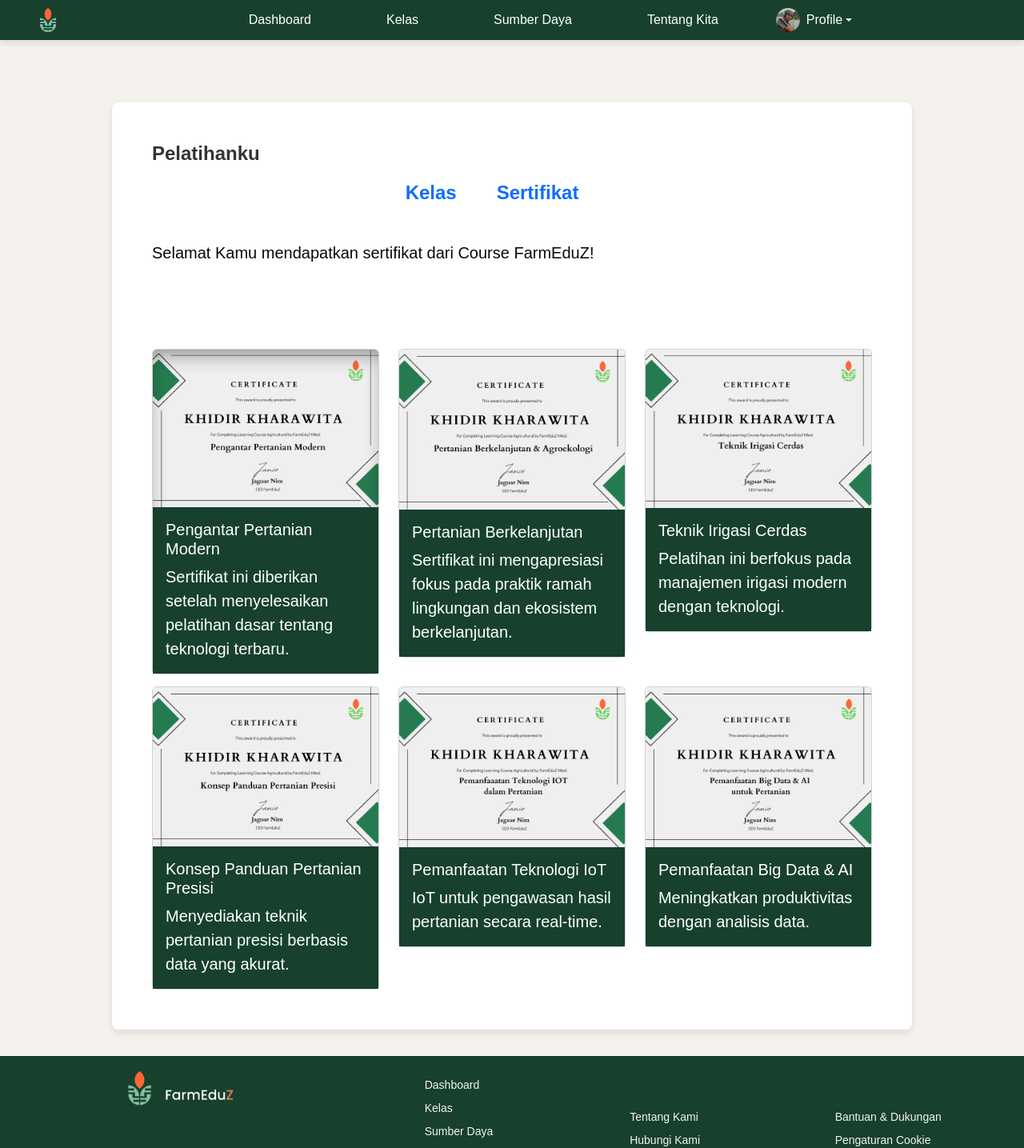
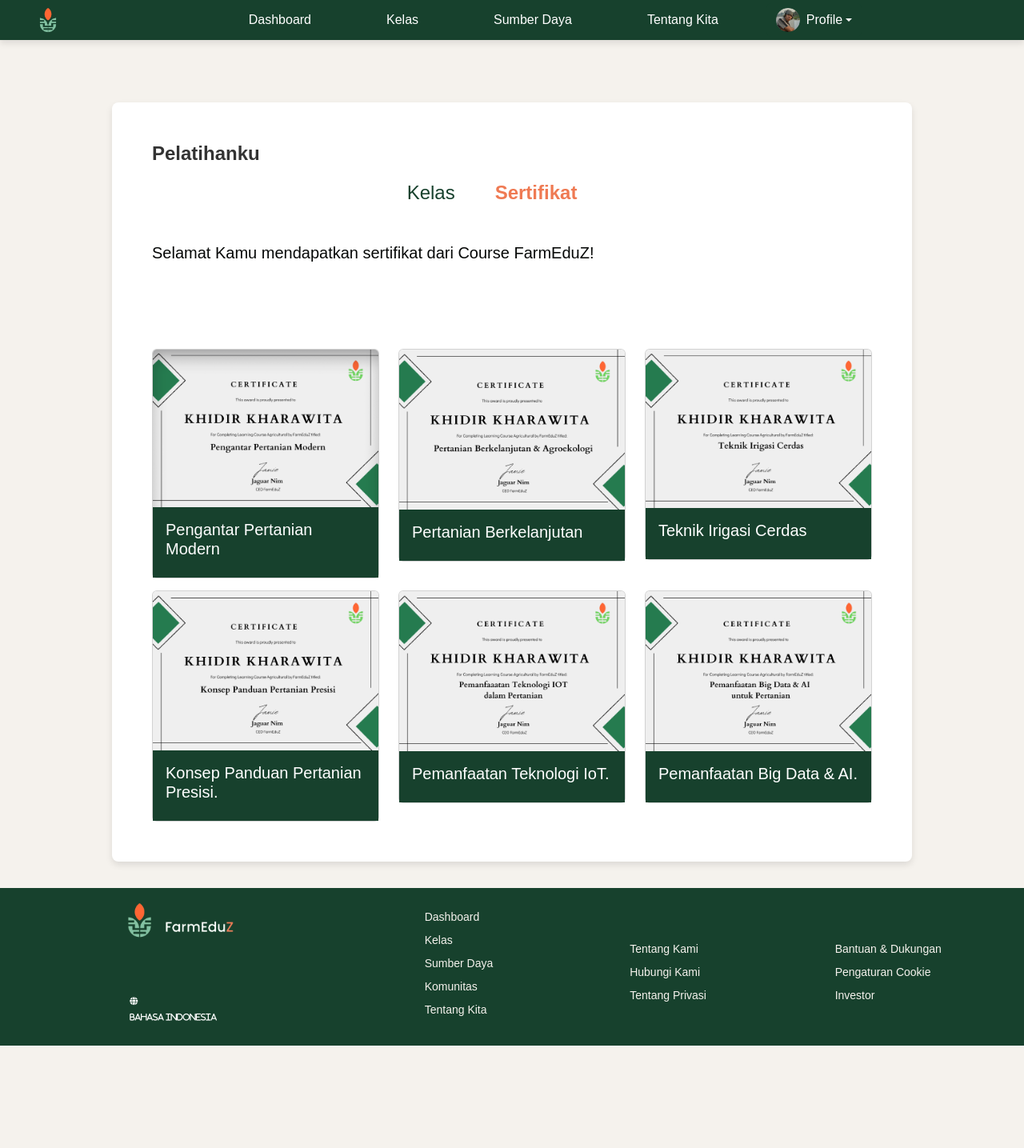
Before and after one commit to aihfdzah/GreeNext, a React (Vite) app: page /sertifikat in a window 1280 px wide. Shown: the top 1435 px of the page at 80% size. After the commit the page ends 1307 px from the top, so only its background shows below. Built offline with nearby package versions, Linux system fonts and the light colour scheme.

Commit message:
penyesuain pages ebbok dan sertif

```diff
--- a/src/pages/Ebook.jsx
+++ b/src/pages/Ebook.jsx
@@ -59,6 +59,7 @@ const Ebook = () => {
 					</Button>
 				</Col>
 			</Row>
+
 			<div className="container">
 				<main>
 					<h1 className="text-center">E-book & Panduan</h1>
--- a/src/pages/Sertifikat.jsx
+++ b/src/pages/Sertifikat.jsx
@@ -1,65 +1,88 @@
 import { Card, Container, Row, Col } from "react-bootstrap";
 import Navbar from "../components/Navbar";
 import Footer from "../components/Footer";
+import { useState } from "react";
+
 const sertifikatList = [
 	{
 		id: 1,
 		title: "Pengantar Pertanian Modern",
-		description:
-			"Sertifikat ini diberikan setelah menyelesaikan pelatihan dasar tentang teknologi terbaru.",
 		image: "sertifikat1.png", // Ganti dengan path gambar yang sesuai
 	},
 	{
 		id: 2,
 		title: "Pertanian Berkelanjutan",
-		description:
-			"Sertifikat ini mengapresiasi fokus pada praktik ramah lingkungan dan ekosistem berkelanjutan.",
 		image: "sertifikat2.png",
 	},
 	{
 		id: 3,
 		title: "Teknik Irigasi Cerdas",
-		description:
-			"Pelatihan ini berfokus pada manajemen irigasi modern dengan teknologi.",
 		image: "sertifikat3.png",
 	},
 	{
 		id: 4,
-		title: "Konsep Panduan Pertanian Presisi",
-		description:
-			"Menyediakan teknik pertanian presisi berbasis data yang akurat.",
+		title: "Konsep Panduan Pertanian Presisi.",
 		image: "sertifikat4.png",
 	},
 	{
 		id: 5,
-		title: "Pemanfaatan Teknologi IoT",
-		description: "IoT untuk pengawasan hasil pertanian secara real-time.",
+		title: "Pemanfaatan Teknologi IoT.",
 		image: "sertifikat5.png",
 	},
 	{
 		id: 6,
-		title: "Pemanfaatan Big Data & AI",
-		description: "Meningkatkan produktivitas dengan analisis data.",
+		title: "Pemanfaatan Big Data & AI.",
 		image: "sertifikat6.png",
 	},
 ];
 
 const Sertifikat = () => {
+	// State untuk melacak tautan yang aktif
+	const [activeLink, setActiveLink] = useState("sertifikat");
+
 	return (
 		<>
 			<Navbar />
 			<Container style={{ marginBottom: "23%" }}>
-				<h1>Pelatihanku</h1>
+				<h1 >Pelatihanku</h1>
 				<h1
-					style={{ textAlign: "center", marginBottom: "5%", color: "#17412d" }}>
+					style={{
+						textAlign: "center",
+						marginBottom: "5%",
+						color: "#17412d",
+					}}>
 					<a
 						href="/kelas"
-						style={{ marginRight: "50px", textDecoration: "none" }}>
+						onClick={() => setActiveLink("kelas")}
+						style={{
+							marginRight: "50px",
+							textDecoration: "none",
+							color: activeLink === "kelas" ? "#EF7A53" : "#17412D",
+							fontWeight: activeLink === "kelas" ? "bold" : "normal",
+							transition: "0.3s",
+						}}
+						onMouseEnter={(e) => (e.target.style.color = "#EF7A53")}
+						onMouseLeave={(e) =>
+							(e.target.style.color =
+								activeLink === "kelas" ? "#EF7A53" : "#17412D")
+						}>
 						Kelas
 					</a>
 					<a
 						href="/sertifikat"
-						style={{ marginRight: "50px", textDecoration: "none" }}>
+						onClick={() => setActiveLink("sertifikat")}
+						style={{
+							marginRight: "50px",
+							textDecoration: "none",
+							color: activeLink === "sertifikat" ? "#EF7A53" : "#17412D",
+							fontWeight: activeLink === "sertifikat" ? "bold" : "normal",
+							transition: "0.3s",
+						}}
+						onMouseEnter={(e) => (e.target.style.color = "#EF7A53")}
+						onMouseLeave={(e) =>
+							(e.target.style.color =
+								activeLink === "sertifikat" ? "#EF7A53" : "#17412D")
+						}>
 						Sertifikat
 					</a>
 				</h1>
@@ -70,14 +93,14 @@ const Sertifikat = () => {
 					{sertifikatList.map((cert) => (
 						<Col key={cert.id} md={4} style={{ marginTop: "15px" }}>
 							<Card>
-								{" "}
 								<Card.Img variant="top" src={cert.image} alt={cert.title} />
 								<Card.Body
-									style={{ backgroundColor: "#17412D", color: "white" }}>
+									style={{
+										backgroundColor: "#17412D",
+										color: "white",
+									}}>
 									<Card.Title>{cert.title}</Card.Title>
-									<Card.Text style={{ color: "white" }}>
-										{cert.description}
-									</Card.Text>
+									<Card.Text>{cert.description}</Card.Text>
 								</Card.Body>
 							</Card>
 						</Col>
```
